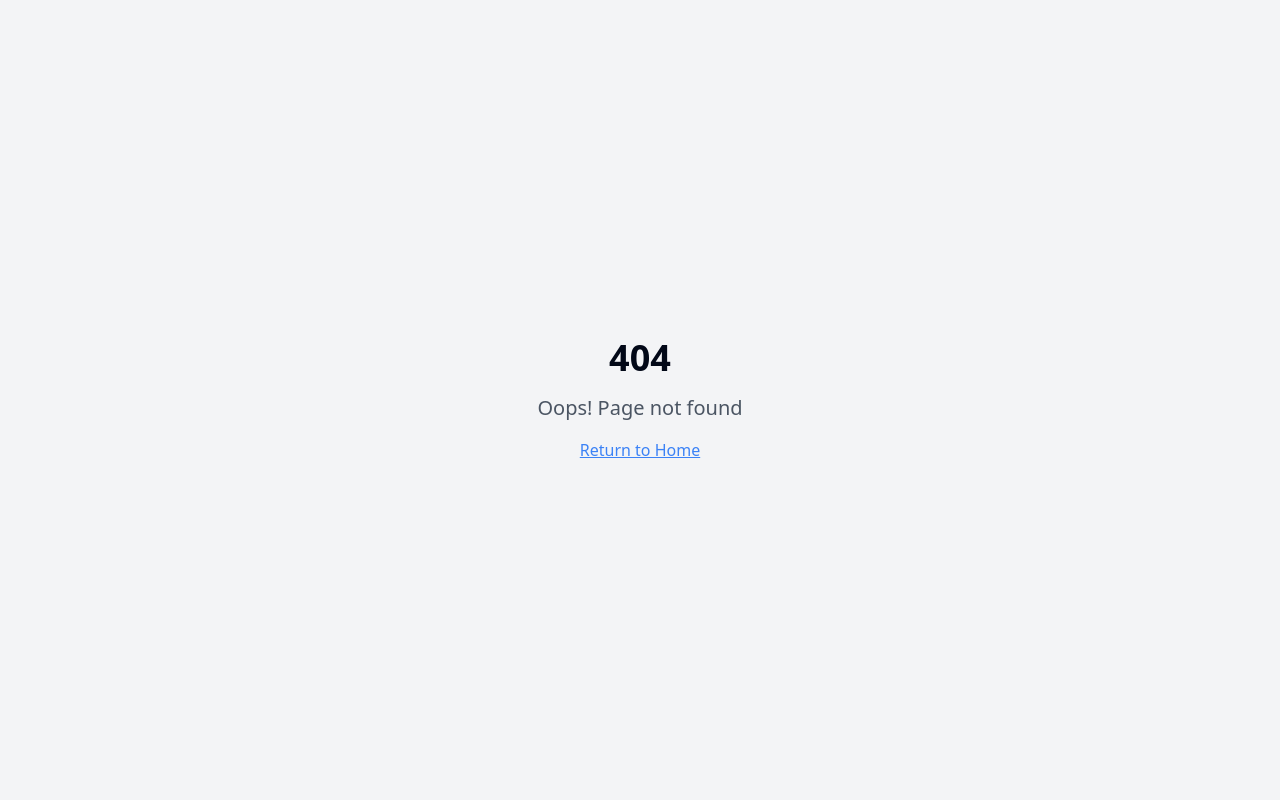
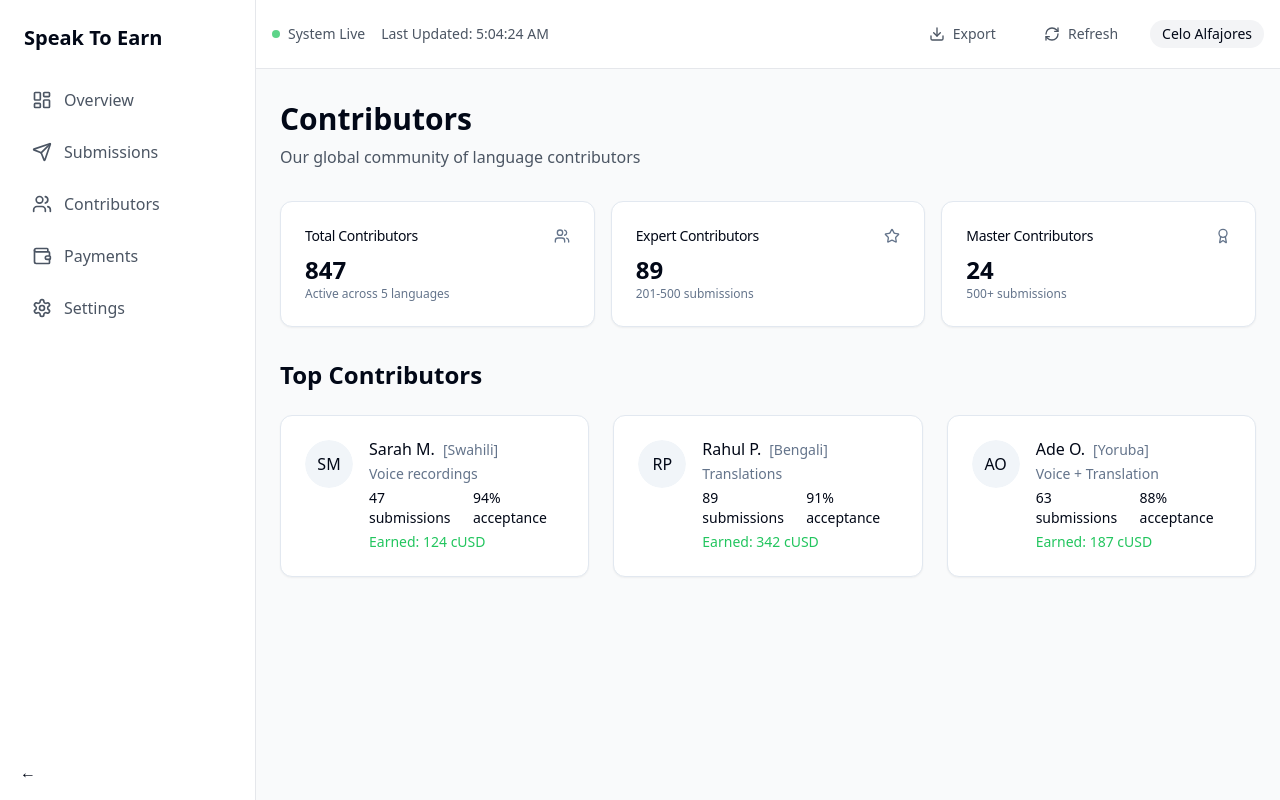
Before and after one commit to TheAlexYao/speaktoearn-data, a React (Vite) app: page /contributors in a window 1280 px wide. Before the commit this address had no page. Built offline with nearby package versions, Linux system fonts and the light colour scheme.

Commit message:
Add contributors page
This commit introduces a new page dedicated to displaying information about contributors.  The specific implementation details are not included in this commit message.

```diff
--- a/src/App.tsx
+++ b/src/App.tsx
@@ -6,6 +6,7 @@ import { QueryClient, QueryClientProvider } from "@tanstack/react-query";
 import { BrowserRouter, Routes, Route } from "react-router-dom";
 import Index from "./pages/Index";
 import Submissions from "./pages/Submissions";
+import Contributors from "./pages/Contributors";
 import NotFound from "./pages/NotFound";
 
 const queryClient = new QueryClient();
@@ -19,6 +20,7 @@ const App = () => (
         <Routes>
           <Route path="/" element={<Index />} />
           <Route path="/submissions" element={<Submissions />} />
+          <Route path="/contributors" element={<Contributors />} />
           <Route path="*" element={<NotFound />} />
         </Routes>
       </BrowserRouter>
--- /dev/null
+++ b/src/pages/Contributors.tsx
@@ -0,0 +1,135 @@
+
+import { DashboardLayout } from "@/components/dashboard/DashboardLayout";
+import { Card, CardContent, CardDescription, CardHeader, CardTitle } from "@/components/ui/card";
+import { Avatar, AvatarFallback, AvatarImage } from "@/components/ui/avatar";
+import { Award, Star, Users } from "lucide-react";
+
+const ContributorStats = () => (
+  <div className="grid gap-4 md:grid-cols-3 mb-8">
+    <Card>
+      <CardHeader className="flex flex-row items-center justify-between space-y-0 pb-2">
+        <CardTitle className="text-sm font-medium">Total Contributors</CardTitle>
+        <Users className="h-4 w-4 text-muted-foreground" />
+      </CardHeader>
+      <CardContent>
+        <div className="text-2xl font-bold">847</div>
+        <p className="text-xs text-muted-foreground">
+          Active across 5 languages
+        </p>
+      </CardContent>
+    </Card>
+    <Card>
+      <CardHeader className="flex flex-row items-center justify-between space-y-0 pb-2">
+        <CardTitle className="text-sm font-medium">Expert Contributors</CardTitle>
+        <Star className="h-4 w-4 text-muted-foreground" />
+      </CardHeader>
+      <CardContent>
+        <div className="text-2xl font-bold">89</div>
+        <p className="text-xs text-muted-foreground">
+          201-500 submissions
+        </p>
+      </CardContent>
+    </Card>
+    <Card>
+      <CardHeader className="flex flex-row items-center justify-between space-y-0 pb-2">
+        <CardTitle className="text-sm font-medium">Master Contributors</CardTitle>
+        <Award className="h-4 w-4 text-muted-foreground" />
+      </CardHeader>
+      <CardContent>
+        <div className="text-2xl font-bold">24</div>
+        <p className="text-xs text-muted-foreground">
+          500+ submissions
+        </p>
+      </CardContent>
+    </Card>
+  </div>
+);
+
+const ContributorCard = ({ contributor }: { contributor: any }) => (
+  <Card className="hover:shadow-lg transition-shadow">
+    <CardContent className="pt-6">
+      <div className="flex items-start space-x-4">
+        <Avatar className="h-12 w-12">
+          <AvatarImage src={contributor.image} />
+          <AvatarFallback>{contributor.name.split(' ').map((n: string) => n[0]).join('')}</AvatarFallback>
+        </Avatar>
+        <div className="space-y-1">
+          <h3 className="font-medium leading-none">
+            {contributor.name}
+            <span className="ml-2 text-sm text-muted-foreground">[{contributor.language}]</span>
+          </h3>
+          <p className="text-sm text-muted-foreground">
+            {contributor.speciality}
+          </p>
+          <div className="flex items-center space-x-4 text-sm">
+            <span>{contributor.submissions} submissions</span>
+            <span>{contributor.acceptanceRate} acceptance</span>
+          </div>
+          <div className="text-sm text-success">
+            Earned: {contributor.earned}
+          </div>
+        </div>
+      </div>
+    </CardContent>
+  </Card>
+);
+
+const recentContributors = [
+  {
+    name: "Sarah M.",
+    language: "Swahili",
+    submissions: 47,
+    acceptanceRate: "94%",
+    earned: "124 cUSD",
+    speciality: "Voice recordings",
+    image: ""
+  },
+  {
+    name: "Rahul P.",
+    language: "Bengali",
+    submissions: 89,
+    acceptanceRate: "91%",
+    earned: "342 cUSD",
+    speciality: "Translations",
+    image: ""
+  },
+  {
+    name: "Ade O.",
+    language: "Yoruba",
+    submissions: 63,
+    acceptanceRate: "88%",
+    earned: "187 cUSD",
+    speciality: "Voice + Translation",
+    image: ""
+  }
+];
+
+const Contributors = () => {
+  return (
+    <DashboardLayout>
+      <div className="space-y-8">
+        <div>
+          <h1 className="text-3xl font-bold">Contributors</h1>
+          <p className="text-gray-600 mt-2">
+            Our global community of language contributors
+          </p>
+        </div>
+
+        <ContributorStats />
+
+        <div className="space-y-6">
+          <div className="flex items-center justify-between">
+            <h2 className="text-2xl font-semibold">Top Contributors</h2>
+          </div>
+          <div className="grid gap-6 md:grid-cols-2 lg:grid-cols-3">
+            {recentContributors.map((contributor, index) => (
+              <ContributorCard key={index} contributor={contributor} />
+            ))}
+          </div>
+        </div>
+      </div>
+    </DashboardLayout>
+  );
+};
+
+export default Contributors;
```
